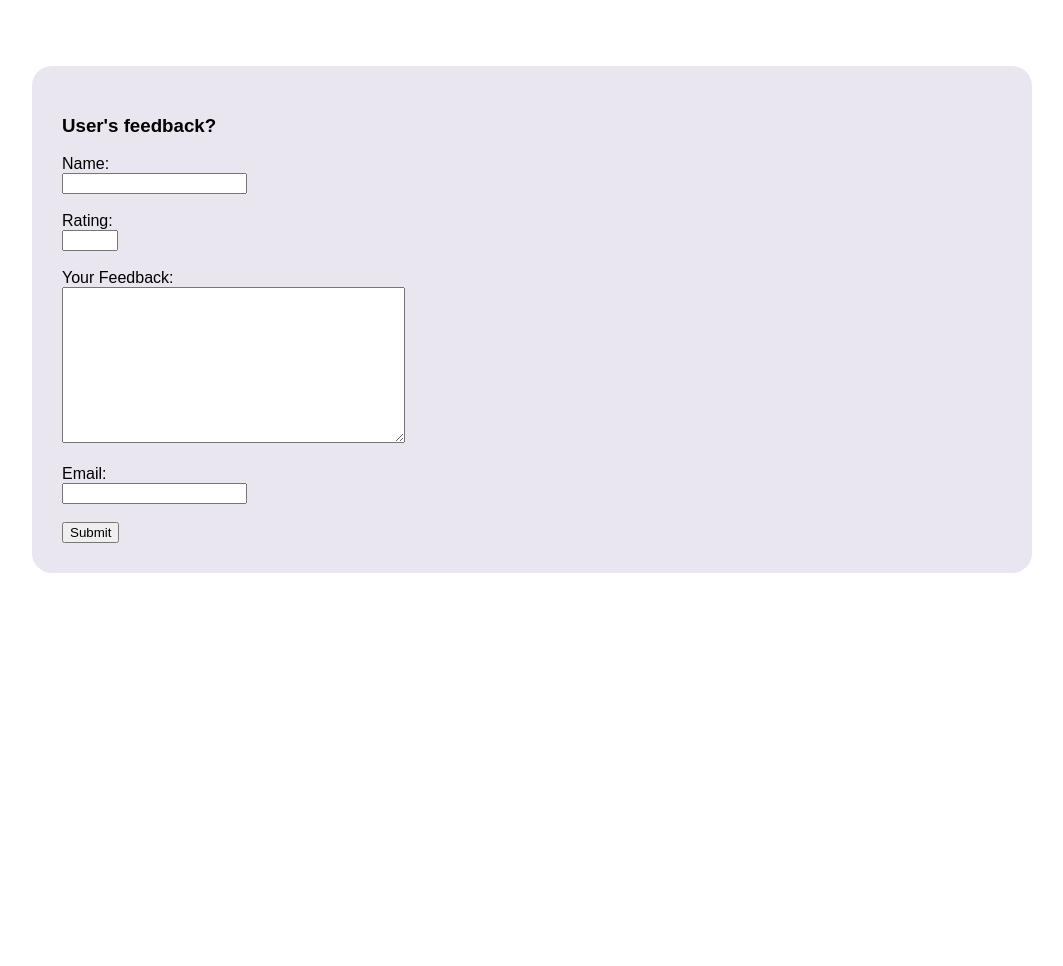
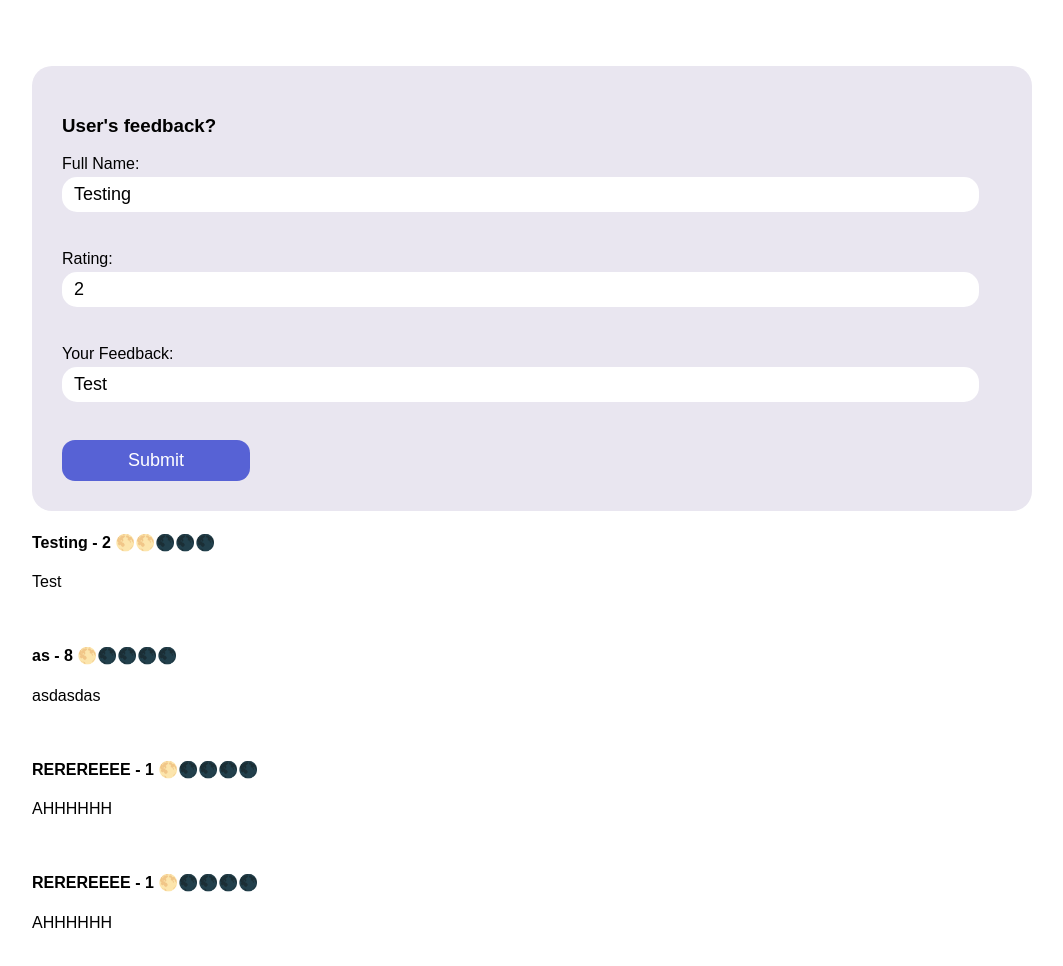
Before and after one commit to andrewhutzel/Web-Development-Pack, a Django app: a page that uses HTML - Practice/django/resume/products/templates/products/product.html in a window 1280 px wide. Shown: the part 514-1480 px from the top of the page, without its empty margins (108-1171 px from the left). Before the commit the page ends 1087 px from the top, so only its background shows below. Run offline with Django 5.2, Linux system fonts and the light colour scheme; data comes from the database, SQL or seed files in the repository; both versions use the stored data as it was after the commit.

Commit message:
Updated Admin, forms, models, feedback, product.css, product.html, urls, and views.
One big massive push here at the end to test out the website and identify how I would want to approach a portfolio website. Before I do an overhaul of what I consider to be an absolute mess of a index page.

Admin.py
-Added feedback to the admin panel, didn't realize I never passed the function in that panel.

Forms.py
-Removed help_text and adjusted ratings. Commented out the function approach to the forms.py and created a class
-Added a class Meta with the three primary fields and an initalization function so that I could properly deal with 1-5 ratings.

Models.py
-Added a feedback model

Product.css
-Added some CSS to freshen up the webpages, but they seem like a disaster. Will need to overhaul them.

Product.html
-Added dynamic pulling for reviews and little moons for ratings. Didn't like the essentially big SWITCH statement for the moons but it works.

URLS.py
-Removed the function calls and passes the classes to the URLS for Index and Product pages.

Views.py
-Removed all functions and "classified" index and product page. Nothing really added since the logic was transferred from the functions to classes.

```diff
--- a/HTML - Practice/django/resume/products/forms.py
+++ b/HTML - Practice/django/resume/products/forms.py
@@ -1,7 +1,22 @@
 from django import forms
-
+from .models import Feedback
+from django.core.validators import MinValueValidator, MaxValueValidator
+"""
 class FeedbackForm(forms.Form):
-    name = forms.CharField(max_length=30,required=True,error_messages={"required":"Please add your name."}, help_text="Add your name here, please.")
-    rating = forms.IntegerField(min_value=1,max_value=10)
+    name = forms.CharField(max_length=30,required=True,error_messages={"required":"Please add your name."}, )
+    rating = forms.IntegerField(min_value=1,max_value=5)
     text = forms.CharField(label="Your Feedback",max_length=256,widget=forms.Textarea)
     email = forms.EmailField()
+
+"""
+
+#Not sure how I want to flesh out this implementation.
+class FeedbackForm(forms.ModelForm):
+    class Meta:
+        model = Feedback
+        fields = ['name','rating','text',]
+        labels = {'name':'Full Name','text':'Your Feedback'}
+    def __init__(self, *args, **kwargs):
+        super().__init__(*args, **kwargs)
+        self.fields['rating'].validators.append(MinValueValidator(1))
+        self.fields['rating'].validators.append(MaxValueValidator(5))
--- a/HTML - Practice/django/resume/products/models.py
+++ b/HTML - Practice/django/resume/products/models.py
@@ -52,3 +52,12 @@ class Product(models.Model):
         super().save(*args,**kwargs)
         self.slug = self.id
         super().save(*args,**kwargs)
+
+class Feedback(models.Model):
+    name =models.CharField(max_length=30)
+    rating = models.PositiveIntegerField()
+    product = models.ForeignKey(Product, on_delete=models.CASCADE)
+    text = models.CharField(max_length=256)
+
+    def __str__(self):
+        return f"{self.product} - {self.rating}"
--- a/HTML - Practice/django/resume/products/static/products/product.css
+++ b/HTML - Practice/django/resume/products/static/products/product.css
@@ -69,7 +69,7 @@ header{
     transition-duration: 0.3s;
 }
 
-#product-main-con button:hover{
+#product-main-con main button:hover{
     background-color: #fb6376;
 }
 
@@ -84,3 +84,37 @@ header{
     margin-top:70px;
 
 }
+
+/*---- Feedback Form ----*/
+
+#feedback input, #feedback textarea{
+    width:95%;
+    display: block;
+    font-size:18px;
+    padding:7px 12px;
+    margin-bottom: 20px;
+    border: none;
+    border-radius: 15px;
+}
+
+#feedback label{
+    font-weight: 300;
+    display:block;
+    margin-bottom: 4px;
+}
+
+#feedback button{
+    border: none;
+    border-radius:13px;
+    background-color: #5762d5;
+    color:white;
+    font-size:18px;
+    padding:10px;
+    width:20%;
+    cursor:pointer;
+    transition-duration: 0.3s;
+}
+
+ #feedback button:hover{
+    background-color: #fb6376;
+ }
--- a/HTML - Practice/django/resume/products/templates/products/product.html
+++ b/HTML - Practice/django/resume/products/templates/products/product.html
@@ -38,10 +38,10 @@
         <p>{{field.help_text}}</p>
       {%endif%}
       {% for field in form%}
-            {{field.label_tag}}<br/>
-            {{field}}<br/>
+            {{field.label_tag}}
+            {{field}}
             {%for error in field.errors%}
-                <p style="color:red">{{error}}</p><br/>
+                <p style="color:red">{{error}}</p>
             {%endfor%}
             <br/>
       {%endfor%}
@@ -49,6 +49,22 @@
       <button>Submit</button>
     </form>
   </section>
+  <section>
+
+    {%for review in reviews %}
+        <h4>
+            {{review.name}} - {{review.rating}}
+            {%if review.rating == 5%} 🌕🌕🌕🌕🌕
+            {%elif review.rating == 4%}🌕🌕🌕🌕🌑
+            {%elif review.rating == 3%}🌕🌕🌕🌑🌑
+            {%elif review.rating == 2%}🌕🌕🌑🌑🌑
+            {%else %}🌕🌑🌑🌑🌑
+            {%endif%}
+        </h4>
+            <p>{{review.text}} </p> </br>
+    {%endfor%}
+
+  </section>
 </div>
 
 <!--  -->
--- a/HTML - Practice/django/resume/products/urls.py
+++ b/HTML - Practice/django/resume/products/urls.py
@@ -6,11 +6,11 @@ from . import views
 #Based on requests to website (EX: 0.0.0.0:8000/website_function) that is derived from urlpatterns
 
 urlpatterns = [
-    path('', views.index, name="home"),
+    path('', views.IndexView.as_view(), name="home"),
     #Uncomment below to make Example work
     #path('website_function',views.index),
     path('products/<product>',views.product_category,name="product_category"),
     path('signup.html',views.signup, name="signup"),
-    path('products/<product_brand>/<product_slug>', views.product_page, name="product_page")
+    path('products/<product_brand>/<product_slug>', views.ProductPageView.as_view(), name="product_page")
     #path('products/<product_brand>/', views.product_page, name="product_page")
 ]
--- a/HTML - Practice/django/resume/products/views.py
+++ b/HTML - Practice/django/resume/products/views.py
@@ -1,8 +1,9 @@
-from django.shortcuts import render
+from django.shortcuts import redirect, render
 #Exclusively added to index function test
 from django.http import HttpResponse
-from .models import Product, Brand
+from .models import Product, Feedback
 from django.contrib import messages
+from django.views import View
 
 from .forms import FeedbackForm
 
@@ -11,16 +12,30 @@ from .forms import FeedbackForm
 
 #Function created to demonstrate django is running and we can modify
 
-def index(request):
-    user = "eest"
-    products_num=4
-    products = Product.objects.all().order_by('-id')[:4]
+class IndexView(View):
+    def get(self,request):
+        user = "eest"
+        products_num=4
+        products = Product.objects.all().order_by('-id')[:4]
 
-    return render(request, "products/home.html", {
-        "name":user,
-        "products_num":products_num,
-        "products":products,
-    })
+        return render(request, "products/home.html", {
+            "name":user,
+            "products_num":products_num,
+            "products":products,
+        })
+    def post(self,request):
+        pass
+
+#def index(request):
+#    user = "eest"
+#    products_num=4
+#    products = Product.objects.all().order_by('-id')[:4]
+#
+#    return render(request, "products/home.html", {
+#        "name":user,
+#        "products_num":products_num,
+#        "products":products,
+#    })
 
 def signup(request):
     return render(request, "products/signup.html")
@@ -30,23 +45,81 @@ def product_category(request,product):
         return HttpResponse(f"Here is a list of our suits {product}")
     return HttpResponse(f"This list is not supported!")
 
+
+class ProductPageView(View):
+    def get(self,request,product_brand,product_slug):
+        product = Product.objects.get(slug= product_slug)
+        my_feedback=Feedback.objects.get(product=product,id=75)
+        form = FeedbackForm(instance = my_feedback)
+        reviews=Feedback.objects.filter(product = product)
+        return render(request,"products/product.html",{
+            "product":product,
+            "form":form,
+            "reviews":reviews
+        })
+    def post(self,request,product_brand,product_slug):
+        product = Product.objects.get(slug= product_slug)
+        my_feedback=Feedback.objects.get(product=product,id=75)
+        form = FeedbackForm(instance = my_feedback)
+        reviews=Feedback.objects.filter(product = product)
+        form = FeedbackForm(request.POST, instance = my_feedback)
+        if form.is_valid():
+            form.save()
+
+            #feeback = Feedback(
+            #    name=form.cleaned_data["name"],
+            #   rating=form.cleaned_data["rating"],
+            #    text = form.cleaned_data["text"],
+            #    product=product,
+            #).save()
+            messages.success(request, "Feedback was successfully submitted.")
+            #Clears the form
+            form = FeedbackForm()
+            #Only thing preventing spamming of feedback input...
+            #return redirect('home')
+        #result = request.POST["username"]
+        return render(request,"products/product.html",{
+            "product":product,
+            "form":form,
+            "reviews":reviews
+        })
+'''
 def product_page(request,product_brand,product_slug):
     product = Product.objects.get(slug= product_slug)
-    form = FeedbackForm()
+
+    my_feedback=Feedback.objects.get(product=product,id=75)
+
+    form = FeedbackForm(instance = my_feedback)
+
+    reviews=Feedback.objects.filter(product = product)
+
 
     if(request.method == "GET"):
         return render(request,"products/product.html",{
         "product":product,
         "form":form,
+        "reviews":reviews
         })
     else:
-        form = FeedbackForm(request.POST)
+        form = FeedbackForm(request.POST, instance = my_feedback)
         if form.is_valid():
-            print(form.cleaned_data)
+            form.save()
+
+            #feeback = Feedback(
+            #    name=form.cleaned_data["name"],
+            #   rating=form.cleaned_data["rating"],
+            #    text = form.cleaned_data["text"],
+            #    product=product,
+            #).save()
             messages.success(request, "Feedback was successfully submitted.")
+            #Clears the form
             form = FeedbackForm()
+            #Only thing preventing spamming of feedback input...
+            #return redirect('home')
         #result = request.POST["username"]
         return render(request,"products/product.html",{
         "product":product,
         "form":form,
+        "reviews":reviews
         })
+'''
```
Also changed, not shown: HTML - Practice/django/resume/products/admin.py (+6 -1 lines), HTML - Practice/django/resume/db.sqlite3, HTML - Practice/django/resume/products/migrations/0034_feedback.py (added).
